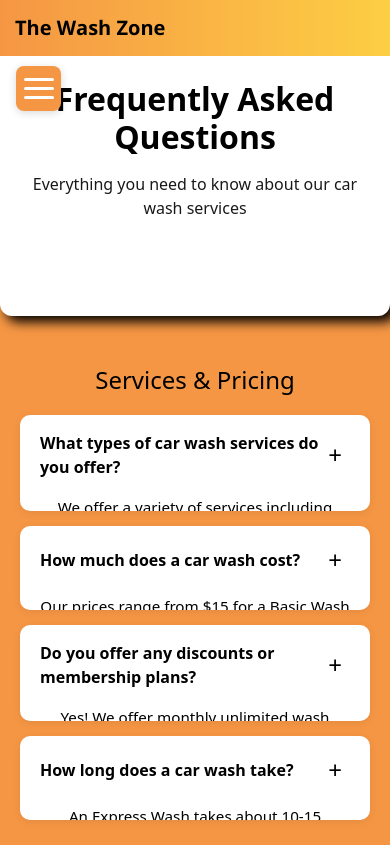
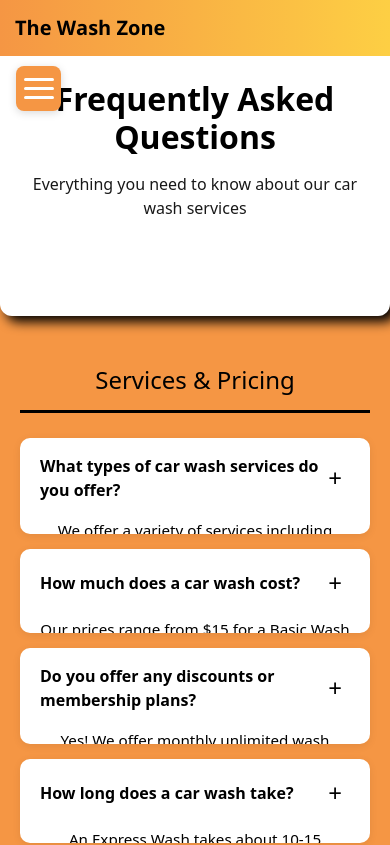
Before and after one commit to TheWashZone/Website, a React (Vite) app in the folder website/: page /frequently-asked in a window 390 px wide. Shown: the top 845 px of the page. Built offline with nearby package versions, Linux system fonts and the light colour scheme.

Commit message:
pushing latest changes

```diff
--- a/website/src/css/faq.css
+++ b/website/src/css/faq.css
@@ -39,7 +39,7 @@
   margin-bottom: 60px;
 }
 
-.category-title {
+.category-faq-title {
   font-size: 1.8rem;
   color: black;
   margin-bottom: 25px;
@@ -145,7 +145,7 @@
   opacity: 0.9;
 }
 
-.contact-button {
+.contact-faq-button {
   background: linear-gradient(to bottom right, #F59644 20%, #FDCF44 100%);
   color: black;
   border: none;
@@ -158,12 +158,12 @@
   box-shadow: 0 4px 12px rgba(0, 0, 0, 0.15);
 }
 
-.contact-button:hover {
+.contact-faq-button:hover {
   transform: translateY(-2px);
   box-shadow: 0 6px 20px rgba(0, 0, 0, 0.25);
 }
 
-.contact-button:active {
+.contact-faq-button:active {
   transform: translateY(0);
 }
 
@@ -177,7 +177,7 @@
     font-size: 1rem;
   }
 
-  .category-title {
+  .category-faq-title {
     font-size: 1.5rem;
   }
 
--- a/website/src/css/gift-cards.css
+++ b/website/src/css/gift-cards.css
@@ -51,7 +51,7 @@
     margin-bottom: 50px;
 }
 
-.category-title {
+.giftcards-category-title {
     font-size: 2rem;
     /* color: #333; */
     color: black;
@@ -251,7 +251,7 @@
         font-size: 1rem;
     }
 
-    .category-title {
+    .giftcards-category-title {
         font-size: 1.5rem;
     }
 
--- a/website/src/pages/frequently-asked.jsx
+++ b/website/src/pages/frequently-asked.jsx
@@ -135,7 +135,7 @@ function FrequentlyAskedPage() {
         <div className="faq-content">
           {faqData.map((category, categoryIndex) => (
             <div key={categoryIndex} className="faq-category">
-              <h2 className="category-title">{category.category}</h2>
+              <h2 className="category-faq-title">{category.category}</h2>
               <div className="questions-list">
                 {category.questions.map((item, questionIndex) => {
                   const key = `${categoryIndex}-${questionIndex}`;
@@ -165,7 +165,7 @@ function FrequentlyAskedPage() {
         <div className="faq-contact">
           <h3>Still have questions?</h3>
           <p>Feel free to contact us directly. We're here to help!</p>
-          <button className="contact-button" onClick={() => navigate('/contact-us')}>Contact Us</button>
+          <button className="contact-faq-button" onClick={() => navigate('/contact-us')}>Contact Us</button>
         </div>
       </div>
     </>
--- a/website/src/pages/gift-cards.jsx
+++ b/website/src/pages/gift-cards.jsx
@@ -80,7 +80,7 @@ function GiftCardsPage() {
       <div className="purchased-section">
         {yourBooks.map((category, categoryIndex) => (
           <div key={categoryIndex} className="giftcards-category">
-            <h2 className="category-title">{category.category}</h2>
+            <h2 className="giftcards-category-title">{category.category}</h2>
             <p className="category-description">{category.description}</p>
 
             <div className="books-grid">
@@ -109,7 +109,7 @@ function GiftCardsPage() {
       <div className="giftcards-section">
         {prepaidBooks.map((category, categoryIndex) => (
           <div key={categoryIndex} className="giftcards-category">
-            <h2 className="category-title">{category.category}</h2>
+            <h2 className="giftcards-category-title">{category.category}</h2>
             <p className="category-description">{category.description}</p>
 
             <div className="books-grid">
```
